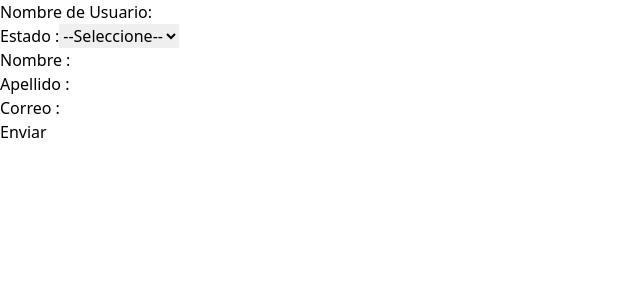
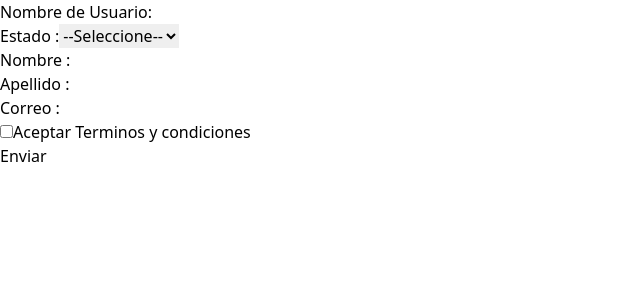
Before and after one commit to renier1989/gestor-usuarios-formik, a React (Vite) app: page / in a window 1280 px wide. Shown: the top 300 px of the page, without its empty margins (0-640 px from the left). Built offline with nearby package versions, Linux system fonts and the light colour scheme.

Commit message:
Class93 - Componente custom de Checkbox

```diff
--- a/src/App.jsx
+++ b/src/App.jsx
@@ -1,5 +1,6 @@
 import { ErrorMessage, Field, Form, Formik } from "formik";
 import TextInput from "./components/TextInput";
+import CheckboxInput from "./components/CheckboxInput";
 
 const validate = (values) => {
   const errors = {}
@@ -34,7 +35,7 @@ function App() {
       <div className="bg-white p-10 rounded-md w-[700px]">
 
         <Formik
-          initialValues={{name: "",lastname: "",email: "",select:"",username:"",}}
+          initialValues={{name: "",lastname: "",email: "",select:"",username:"",accept:false}}
           validate={validate}
           onSubmit={(values) => console.log(values)}
         >
@@ -98,6 +99,11 @@ function App() {
                 name='email'
                 />
               </div>
+              <div>
+                <CheckboxInput name="accept">
+                  Aceptar Terminos y condiciones
+                </CheckboxInput>
+              </div>
               <div className="flex items-center justify-center">
                 <button className="px-4 py-2 bg-green-600 rounded-md font-semibold text-white" type="submit">Enviar</button>
               </div>
--- /dev/null
+++ b/src/components/CheckboxInput.jsx
@@ -0,0 +1,22 @@
+/* eslint-disable react/prop-types */
+import { useField } from "formik";
+
+function CheckboxInput({ children, ...props }) {
+  const [field, meta] = useField({ ...props, type: "checkbox" });
+
+  return (
+    <div>
+      <label>
+        <input type="checkbox" {...field} {...props} />
+        {children}
+      </label>
+      {meta.touched && meta.error ? (
+        <div className="flex  text-sm items-center ml-5 text-indigo-700 font-semibold">
+          {meta.error}
+        </div>
+      ) : null}
+    </div>
+  );
+}
+
+export default CheckboxInput;
--- a/src/components/TextInput.jsx
+++ b/src/components/TextInput.jsx
@@ -8,7 +8,7 @@ function TextInput({label, ...props}) {
         <label className="flex font-semibold text-gray-500 text-lg">{label}:
         {meta.touched && meta.error ? <div className="flex  text-sm items-center ml-5 text-indigo-700 font-semibold">{meta.error}</div> : null}
         </label>
-        <input className="w-full border-[1px] border-gray-400 rounded-md px-2 py-1 outline-none mb-5 mt-2" {...field} />
+        <input className="w-full border-[1px] border-gray-400 rounded-md px-2 py-1 outline-none mb-5 mt-2" {...field} {...props} />
     </div>
   )
 }
```
